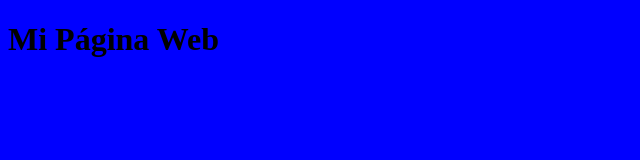
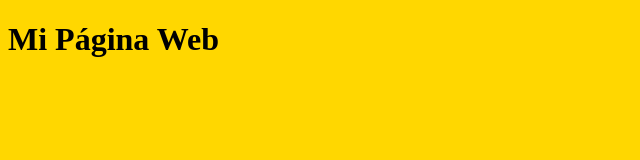
Before and after one commit to jpgp481/PROYECTOWEB, a plain HTML site: page INDEX.HTML in a window 1280 px wide. Shown: the whole page, without its empty margins (0-640 px from the left). Drawn offline with Linux system fonts and the light colour scheme.

Commit message:
COLOR DE FONDO

```diff
--- a/INDEX.HTML
+++ b/INDEX.HTML
@@ -5,7 +5,7 @@
     <meta name="viewport" content="width=device-width, initial-scale=1.0">
     <title>INICIO DEL PROYECTO</title>
 </head>
-<body bgcolor="blue">
+<body bgcolor="gold">
     <h1> Mi Página Web <h1>
 </body>
 </html>
```
